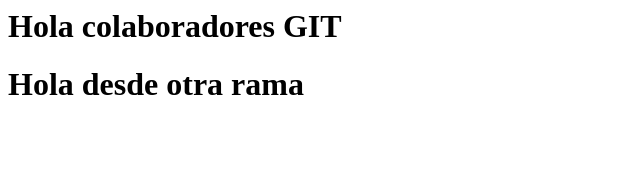
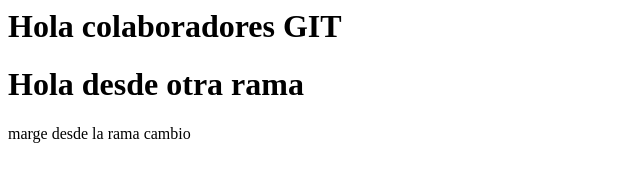
Before and after one commit to jaramillojulioEN/pruebaGIT, a plain HTML site: page index.html in a window 1280 px wide. Shown: the whole page, without its empty margins (0-640 px from the left). Drawn offline with Linux system fonts and the light colour scheme.

Commit message:
v3 index

```diff
--- a/index.html
+++ b/index.html
@@ -12,5 +12,8 @@
     <h1>
         Hola desde otra rama
     </h1>
+    <p>
+        marge desde la rama cambio
+    </p>
 </body>
 </html>
```
